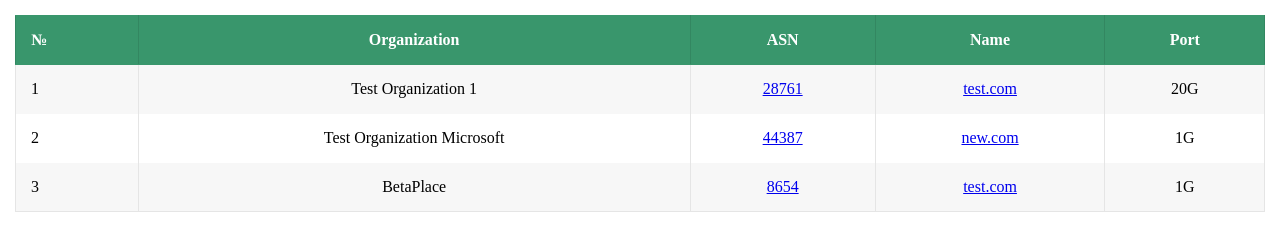
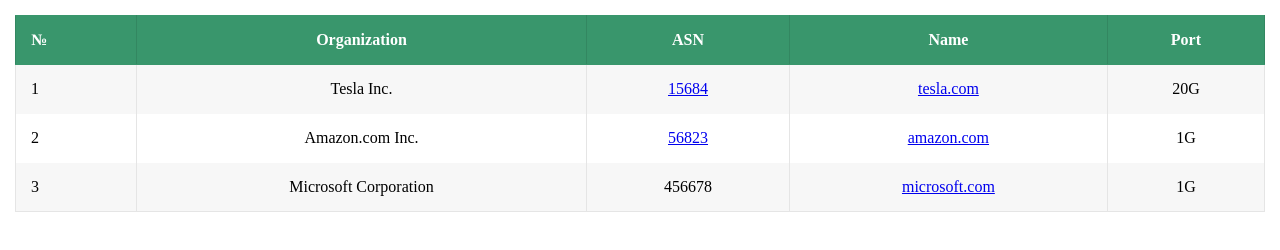
Before and after one commit to maestro888/table-fluid, a website: page index.html in a window 1280 px wide. Drawn offline with nearby package versions, Linux system fonts and the light colour scheme.

Commit message:
Updated Example.

```diff
--- a/index.html
+++ b/index.html
@@ -3,7 +3,7 @@
 
 <head>
   <meta charset="utf-8">
-  <title></title>
+  <title>Responsive Table Example</title>
   <meta name="description" content="">
   <meta name="viewport" content="width=device-width, initial-scale=1">
 
@@ -18,11 +18,10 @@
 </head>
 
 <body>
-
-  <!-- Add your site or application content here -->
   <div class="container">
 
     <!-- Example -->
+    <!-- Please add this <link rel="stylesheet" href="dist/css/table-fluid.css"> in to the head -->
     <table class="table-fluid">
       <thead>
       <tr>
@@ -36,51 +35,39 @@
       <tbody>
       <tr>
         <td>1</td>
-        <td>Test Organization 1</td>
+        <td>Tesla Inc.</td>
         <td>
-          <a href="https://google.com" target="_blank">28761</a>
+          <a href="https://tesla.com" target="_blank">15684</a>
         </td>
         <td>
-          <a href="https://google.com" target="_blank">test.com</a>
+          <a href="https://tesla.com" target="_blank">tesla.com</a>
+        </td>
+        <td>20G</td>
+      </tr>
+      <tr>
+        <td>2</td>
+        <td>Amazon.com Inc.</td>
+        <td>
+          <a href="https://amazon.com" target="_blank">56823</a>
         </td>
         <td>
-          20G
+          <a href="https://amazon.com" target="_blank">amazon.com</a>
         </td>
+        <td>1G</td>
       </tr>
       <tr>
+        <td>3</td>
+        <td>Microsoft Corporation</td>
+        <td>456678</td>
         <td>
-          2
+          <a href="https://microsoft.com" target="_blank">microsoft.com</a>
         </td>
-        <td>Test Organization Microsoft</td>
-        <td>
-          <a href="https://google.com" target="_blank">44387</a>
-        </td>
-        <td>
-          <a href="https://google.com" target="_blank">new.com</a>
-        </td>
-        <td>
-          1G
-        </td>
-      </tr>
-      <tr>
-        <td>
-          3
-        </td>
-        <td>
-          BetaPlace
-        </td>
-        <td>
-          <a href="https://google.com" target="_blank">8654</a>
-        </td>
-        <td>
-          <a href="https://google.com" target="_blank">test.com</a>
-        </td>
-        <td>
-          1G
-        </td>
+        <td>1G</td>
       </tr>
       </tbody>
     </table>
+
+    <!-- Please add this scripts bottom to the body -->
     <script src="https://ajax.googleapis.com/ajax/libs/jquery/1.9.1/jquery.min.js"></script>
     <script src="dist/js/table-fluid.js"></script>
     <script>
@@ -91,7 +78,6 @@
     <!-- END Example -->
 
   </div>
-
 </body>
 
 </html>
```
